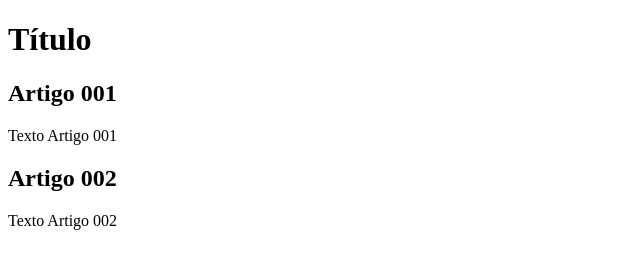
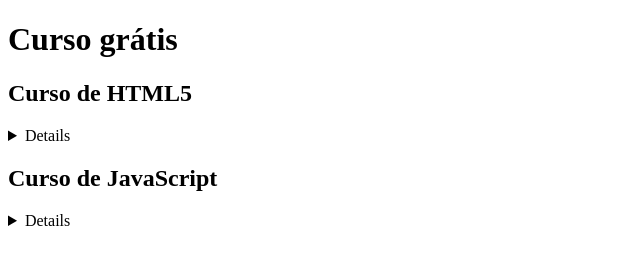
Before and after one commit to Everton-D-Alves/projeto-site, a plain HTML site: page index.html in a window 1280 px wide. Shown: the whole page, without its empty margins (0-640 px from the left). Drawn offline with Linux system fonts and the light colour scheme.

Commit message:
Comecei a escrever no conteudo.

```diff
--- a/index.html
+++ b/index.html
@@ -9,15 +9,23 @@
 <body>
     <main>
         <header>
-            <h1>Título</h1>
+            <h1>Curso grátis</h1>
         </header>
         <article>
-            <h2>Artigo 001</h2>
-            <p>Texto Artigo 001</p>
+            <h2>Curso de HTML5</h2>
+            <details>
+                <sumary>
+                    <p><a href = "https://youtu.be/Ejkb_YpuHWs?si=1u4w-8X982h3RRwU" target = "_blank">Clique aqui!</a></p>
+                </sumary>
+            </details>
         </article>
         <article>
-            <h2>Artigo 002</h2>
-            <p>Texto Artigo 002</p>
+            <h2>Curso de JavaScript</h2>
+            <details>
+                <sumary>
+                    <p><a href = "https://youtu.be/BXqUH86F-kA?si=NRIJcmsWoULO7nvB" target = "_blank">Clique aqui!</a></p>
+                </sumary>
+            </details>
         </article>
     </main>
 </body>
```
